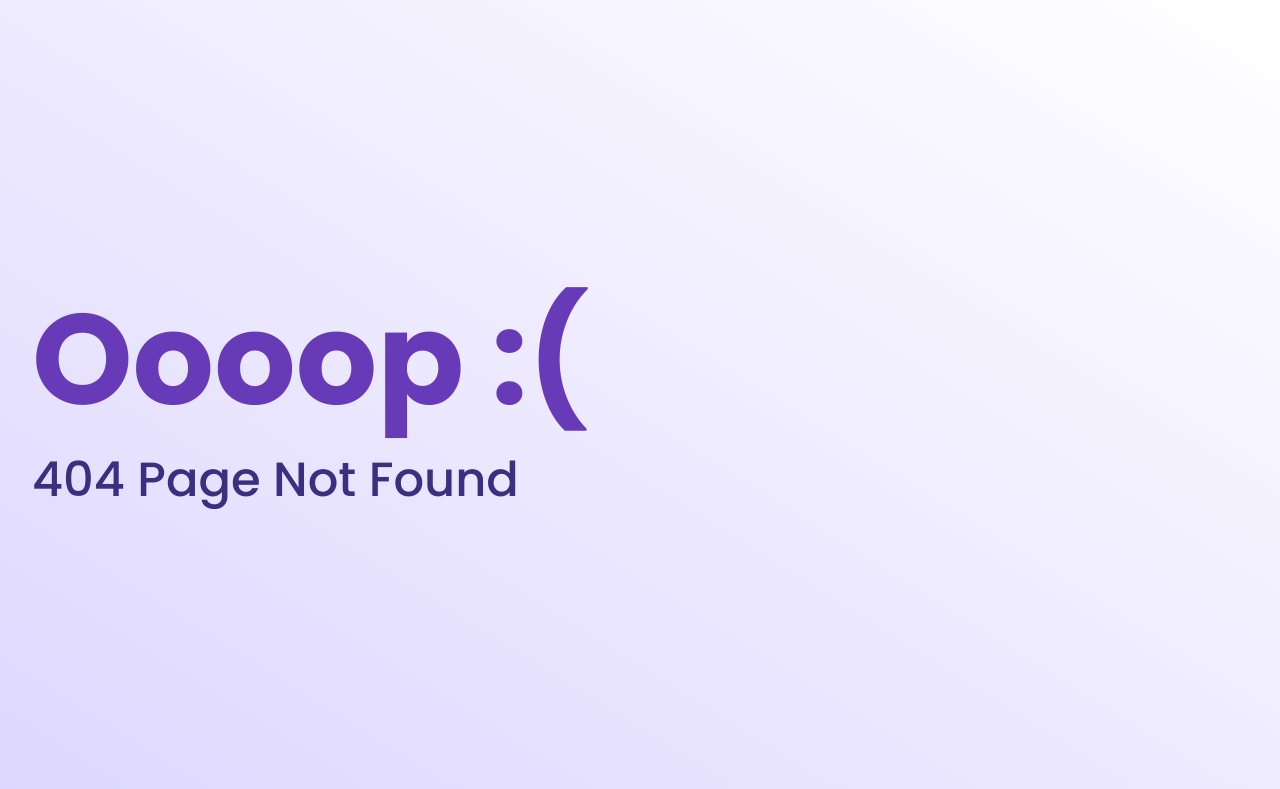
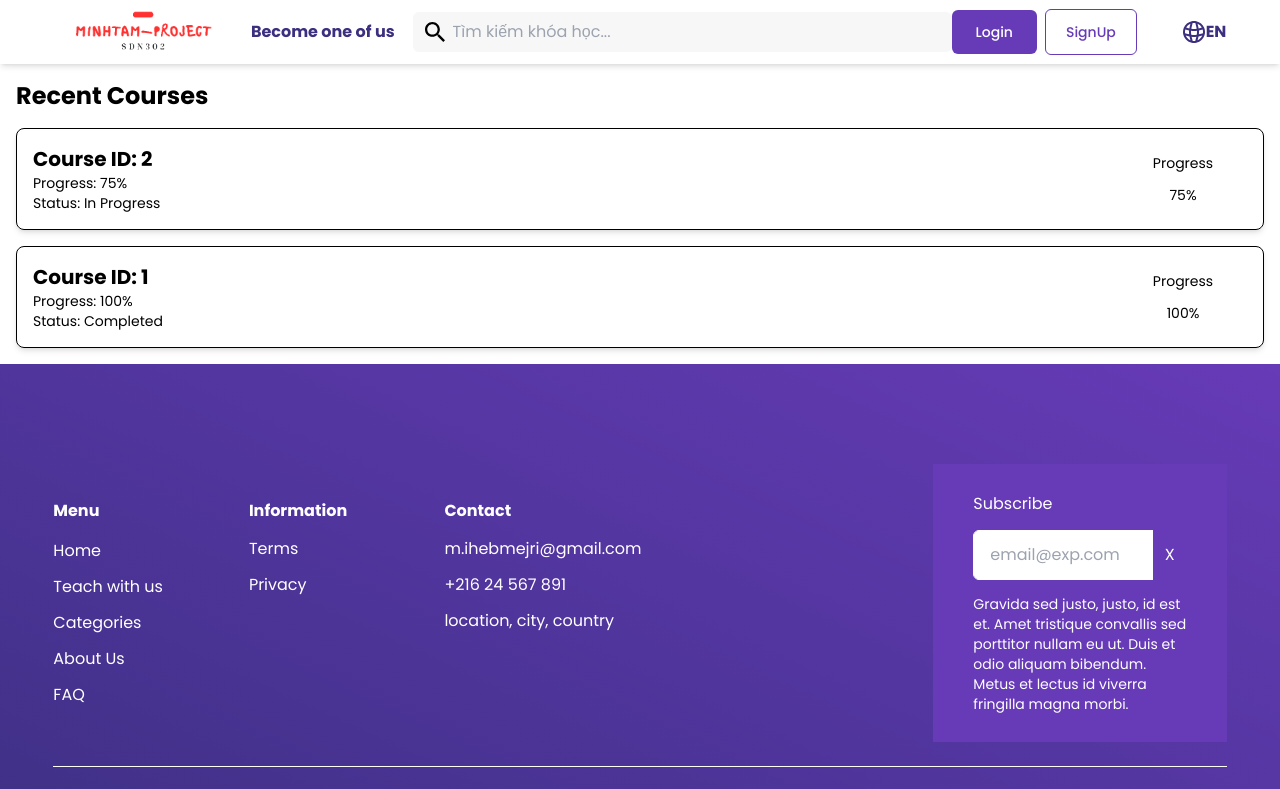
Before and after one commit to dehmivor/fpt-online-course, a React (Create React App) app in the folder frontend/: page /recent in a window 1280 px wide. Before the commit this address had no page. Shown: the top 789 px of the page. Built offline with nearby package versions, Linux system fonts and the light colour scheme; data requests are answered from the project's data file.

Commit message:
feat/ui course module

```diff
--- a/frontend/db.json
+++ b/frontend/db.json
@@ -13,7 +13,21 @@
         "totalReview": 150
       },
       "categorie": "Programming",
-      "sub_categorie": "Web Development"
+      "sub_categorie": "Web Development",
+      "videos": [
+        {
+          "id": "video_001",
+          "title": "Introduction to the course",
+          "duration": "10 min",
+          "url": "http://localhost:3008/videos/intro.mp4"
+        },
+        {
+          "id": "video_002",
+          "title": "Lesson 1: Basics of React",
+          "duration": "20 min",
+          "url": "http://localhost:3008/videos/react-basics.mp4"
+        }
+      ]
     },
     {
       "id": 2,
@@ -28,7 +42,21 @@
         "totalReview": 38
       },
       "categorie": "Business and Finance",
-      "sub_categorie": "Data Analyst"
+      "sub_categorie": "Data Analyst",
+      "videos": [
+        {
+          "id": "video_001",
+          "title": "Introduction to the course",
+          "duration": "10 min",
+          "url": "http://localhost:3008/videos/intro.mp4"
+        },
+        {
+          "id": "video_002",
+          "title": "Lesson 1: Basics of React",
+          "duration": "20 min",
+          "url": "http://localhost:3008/videos/react-basics.mp4"
+        }
+      ]
     },
     {
       "id": 3,
@@ -270,19 +298,19 @@
       },
       "enrolled_courses": [
         {
-          "course_id": "course_101",
+          "course_id": "2",
           "progress": 75,
           "completed": false
         },
         {
-          "course_id": "course_202",
+          "course_id": "1",
           "progress": 100,
           "completed": true
         }
       ],
       "certificates": [
         {
-          "certificate_id": "cert_001",
+          "certificate_id": "2",
           "course_id": "course_202",
           "issued_date": "2024-01-15"
         }
@@ -291,12 +319,12 @@
         {
           "timestamp": "2024-03-15T10:30:00Z",
           "action": "completed_quiz",
-          "course_id": "course_101"
+          "course_id": "1"
         },
         {
           "timestamp": "2024-03-14T15:45:00Z",
           "action": "watched_video",
-          "course_id": "course_101"
+          "course_id": "2"
         }
       ]
     },
--- a/frontend/src/App.js
+++ b/frontend/src/App.js
@@ -11,6 +11,8 @@ import Login from "./pages/auth/Login";
 import Register from "./pages/auth/Register";
 import CourseList from "./pages/home/Course/CourseList";
 import CourseDetail from "./pages/home/Course/CourseDetail";
+import RecentCourse from "./pages/home/Course/RecentCourse";
+import CourseModule from "./pages/home/Course/CourseModule";
 
 function App() {
   return (
@@ -72,6 +74,8 @@ function App() {
             <Route path="/register" element={<Register />} />
             <Route path="/course" element={<CourseList />} />
             <Route path="/course/:id" element={<CourseDetail />} />
+            <Route path="/recent" element={<RecentCourse />} />
+            <Route path="/module" element={<CourseModule />} />
           </Routes>
         </Layout>
       </BrowserRouter>
--- /dev/null
+++ b/frontend/src/pages/home/Course/CourseModule.js
@@ -0,0 +1,58 @@
+import React, { useState, useEffect } from "react";
+import { useParams } from "react-router-dom";
+
+const CourseModule = () => {
+  const { courseId } = useParams(); // Lấy khóa học ID từ URL
+  const [course, setCourse] = useState(null);
+  const [loading, setLoading] = useState(true);
+
+  // Fetch thông tin khóa học và các video bài giảng
+  useEffect(() => {
+    const fetchCourseData = async () => {
+      try {
+        const response = await fetch(`http://localhost:3008/training?id=1`);
+        const data = await response.json();
+
+        console.log(data); // Kiểm tra dữ liệu trả về từ API
+
+        if (data && data.length > 0) {
+          setCourse(data[0]); // Lấy phần tử đầu tiên nếu API trả về mảng
+        }
+        setLoading(false); // Đã tải xong
+      } catch (error) {
+        console.error("Error fetching course data:", error);
+        setLoading(false);
+      }
+    };
+
+    fetchCourseData();
+  }, [courseId]);
+
+  if (loading) {
+    return <div>Loading course content...</div>;
+  }
+
+  if (!course) {
+    return <div>No course found.</div>;
+  }
+
+  return (
+    <div className="container p-4 mx-auto">
+      <h2 className="mb-4 text-2xl font-semibold">{course.title}</h2>
+      <div className="space-y-4">
+        {course.videos?.map((video) => (
+          <div key={video.id} className="p-4 border rounded-lg shadow-md">
+            <h3 className="text-xl font-semibold">{video.title}</h3>
+            <p className="text-sm text-gray-500">Duration: {video.duration}</p>
+            <video controls className="w-full h-64 mt-2">
+              <source src={video.url} type="video/mp4" />
+              Your browser does not support the video tag.
+            </video>
+          </div>
+        ))}
+      </div>
+    </div>
+  );
+};
+
+export default CourseModule;
--- /dev/null
+++ b/frontend/src/pages/home/Course/RecentCourse.js
@@ -0,0 +1,106 @@
+import React, { useState, useEffect } from "react";
+import { useSelector } from "react-redux";
+import { useNavigate } from "react-router-dom";
+
+const RecentCourse = () => {
+  const [user, setUser] = useState(null); // Thông tin sinh viên
+  const [loading, setLoading] = useState(true);
+  const navigate = useNavigate();
+
+  // Fetch thông tin sinh viên
+  useEffect(() => {
+    const fetchUserData = async () => {
+      try {
+        // Giả sử API này trả về thông tin sinh viên
+        const response = await fetch("http://localhost:3008/users/stu_001");
+        const data = await response.json();
+
+        setUser(data); // Lưu thông tin sinh viên vào state
+        setLoading(false); // Đã tải xong
+      } catch (error) {
+        console.error("Error fetching user data:", error);
+        setLoading(false);
+      }
+    };
+
+    fetchUserData();
+  }, []);
+
+  // Điều hướng đến trang khóa học chi tiết
+  const handleCourseClick = (courseId) => {
+    navigate(`/course/${courseId}`);
+  };
+
+  // Nếu chưa có thông tin sinh viên hoặc đang tải, hiển thị thông báo
+  if (loading) {
+    return (
+      <div className="py-10 text-center">
+        <p>Loading your courses...</p>
+      </div>
+    );
+  }
+
+  if (!user || user.enrolled_courses.length === 0) {
+    return (
+      <div className="py-10 text-center">
+        <p>You are not enrolled in any courses at the moment.</p>
+      </div>
+    );
+  }
+
+  // Hàm để lấy màu thanh tiến độ dựa trên tiến độ
+  const getProgressColor = (progress) => {
+    if (progress <= 50) {
+      return "bg-red-500"; // Màu đỏ nếu tiến độ <= 50%
+    } else if (progress <= 80) {
+      return "bg-yellow-500"; // Màu vàng nếu tiến độ <= 80%
+    } else {
+      return "bg-green-500"; // Màu xanh lá nếu tiến độ > 80%
+    }
+  };
+
+  return (
+    <div className="container p-4 mx-auto">
+      <h2 className="mb-4 text-2xl font-semibold">Recent Courses</h2>
+      <div className="space-y-4">
+        {user.enrolled_courses.map((course) => (
+          <div
+            key={course.course_id}
+            className="p-4 border rounded-lg shadow-md cursor-pointer hover:bg-gray-100"
+            onClick={() => handleCourseClick(course.course_id)}
+          >
+            <div className="flex items-center justify-between">
+              <div>
+                <h3 className="text-xl font-semibold">
+                  Course ID: {course.course_id}
+                </h3>
+                <p className="text-sm text-gray-500">
+                  Progress: {course.progress}%
+                </p>
+                <p className="text-sm text-gray-500">
+                  Status: {course.completed ? "Completed" : "In Progress"}
+                </p>
+              </div>
+              <div className="flex items-center space-x-2">
+                <div className="flex flex-col items-center">
+                  <p className="text-sm text-gray-600">Progress</p>
+                  <div className="relative w-32 h-3 bg-gray-200 rounded-full">
+                    <div
+                      className={`absolute top-0 left-0 h-3 ${getProgressColor(
+                        course.progress
+                      )} rounded-full`}
+                      style={{ width: `${course.progress}%` }}
+                    ></div>
+                  </div>
+                  <p className="text-sm text-gray-600">{course.progress}%</p>
+                </div>
+              </div>
+            </div>
+          </div>
+        ))}
+      </div>
+    </div>
+  );
+};
+
+export default RecentCourse;
```
